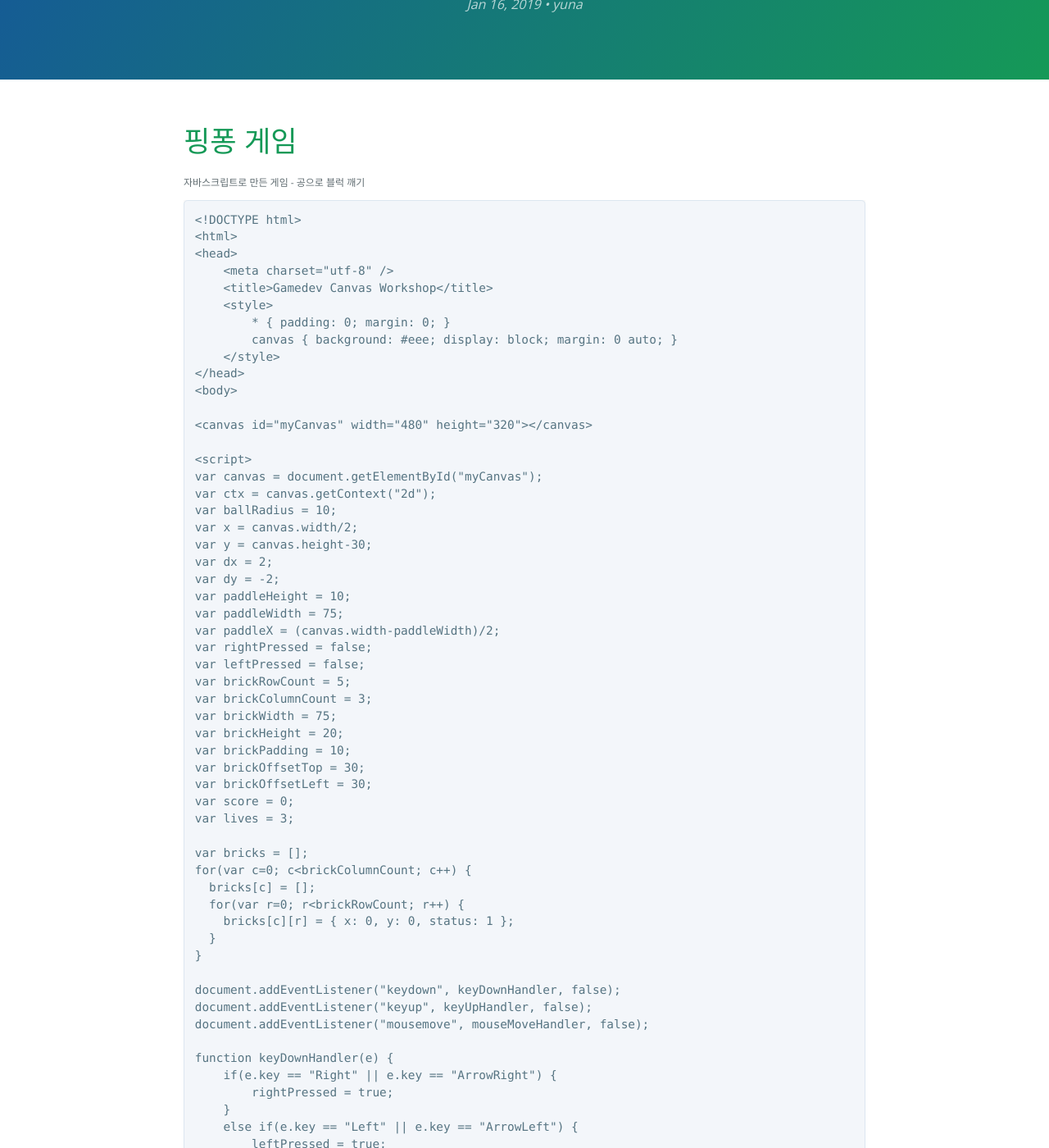
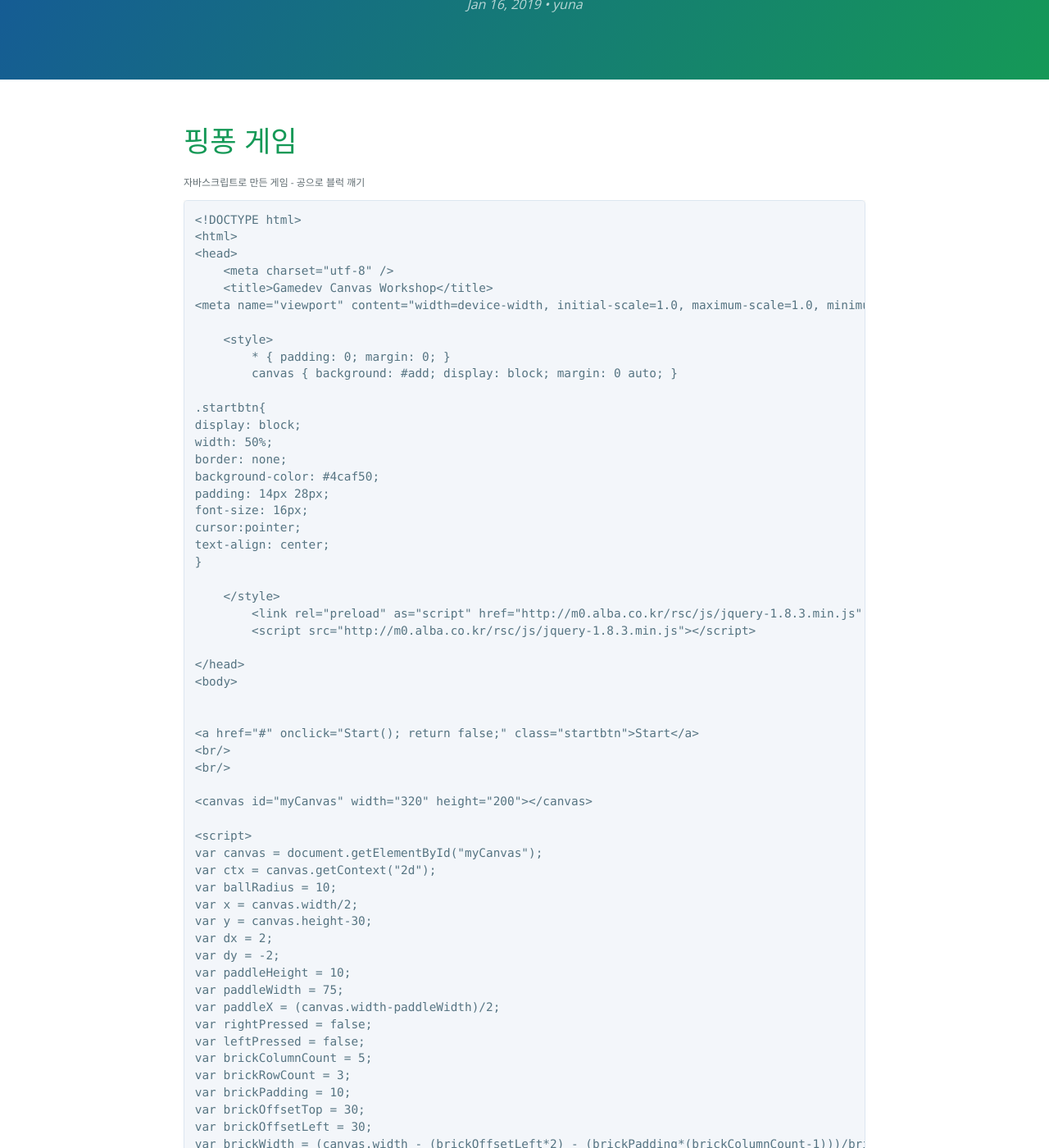
Before and after one commit to zzingyuna/test_site.github.io, a Jekyll site: the page built from _posts/2019-01-16-thrgame.md, in a window 1280 px wide and 1400 px high, scrolled down 277 px. Shown: the whole window at 82% size. Built offline with Jekyll 4.4.1, drawn with Linux system fonts in a browser that asks for light colours; some of the changed text lies outside the part shown.

Commit message:
Update 2019-01-16-thrgame.md

```diff
--- a/_posts/2019-01-16-thrgame.md
+++ b/_posts/2019-01-16-thrgame.md
@@ -12,14 +12,36 @@
 <head>
     <meta charset="utf-8" />
     <title>Gamedev Canvas Workshop</title>
+<meta name="viewport" content="width=device-width, initial-scale=1.0, maximum-scale=1.0, minimum-scale=1.0, user-scalable=no" />
+
     <style>
     	* { padding: 0; margin: 0; }
-    	canvas { background: #eee; display: block; margin: 0 auto; }
+    	canvas { background: #add; display: block; margin: 0 auto; }
+
+.startbtn{
+display: block;
+width: 50%;
+border: none;
+background-color: #4caf50;
+padding: 14px 28px;
+font-size: 16px;
+cursor:pointer;
+text-align: center;
+}
+
     </style>
+	<link rel="preload" as="script" href="http://m0.alba.co.kr/rsc/js/jquery-1.8.3.min.js" />
+	<script src="http://m0.alba.co.kr/rsc/js/jquery-1.8.3.min.js"></script>
+
 </head>
 <body>
 
-<canvas id="myCanvas" width="480" height="320"></canvas>
+
+<a href="#" onclick="Start(); return false;" class="startbtn">Start</a>
+<br/>
+<br/>
+
+<canvas id="myCanvas" width="320" height="200"></canvas>
 
 <script>
 var canvas = document.getElementById("myCanvas");
@@ -34,23 +56,18 @@
 var paddleX = (canvas.width-paddleWidth)/2;
 var rightPressed = false;
 var leftPressed = false;
-var brickRowCount = 5;
-var brickColumnCount = 3;
-var brickWidth = 75;
-var brickHeight = 20;
+var brickColumnCount = 5;
+var brickRowCount = 3;
 var brickPadding = 10;
 var brickOffsetTop = 30;
 var brickOffsetLeft = 30;
+var brickWidth = (canvas.width - (brickOffsetLeft*2) - (brickPadding*(brickColumnCount-1)))/brickColumnCount;
+var brickHeight = 20;
 var score = 0;
 var lives = 3;
+var bricks = [];
+var game;
 
-var bricks = [];
-for(var c=0; c<brickColumnCount; c++) {
-  bricks[c] = [];
-  for(var r=0; r<brickRowCount; r++) {
-    bricks[c][r] = { x: 0, y: 0, status: 1 };
-  }
-}
 
 document.addEventListener("keydown", keyDownHandler, false);
 document.addEventListener("keyup", keyUpHandler, false);
@@ -81,17 +98,21 @@
   }
 }
 function collisionDetection() {
-  for(var c=0; c<brickColumnCount; c++) {
-    for(var r=0; r<brickRowCount; r++) {
+  for(var c=0; c<brickRowCount; c++) {
+    for(var r=0; r<brickColumnCount; r++) {
       var b = bricks[c][r];
       if(b.status == 1) {
         if(x > b.x && x < b.x+brickWidth && y > b.y && y < b.y+brickHeight) {
           dy = -dy;
           b.status = 0;
           score++;
-          if(score == brickRowCount*brickColumnCount) {
-            alert("YOU WIN, CONGRATS!");
-            document.location.reload();
+          if(score == brickColumnCount*brickRowCount) {
+            alert("축하합니다! 이겼습니다");
+            window.cancelAnimationFrame(game);
+			game = undefined;
+            $("a.startbtn").show();
+            return;
+            //document.location.reload();
           }
         }
       }
@@ -114,8 +135,8 @@
   ctx.closePath();
 }
 function drawBricks() {
-  for(var c=0; c<brickColumnCount; c++) {
-    for(var r=0; r<brickRowCount; r++) {
+  for(var c=0; c<brickRowCount; c++) {
+    for(var r=0; r<brickColumnCount; r++) {
       if(bricks[c][r].status == 1) {
         var brickX = (r*(brickWidth+brickPadding))+brickOffsetLeft;
         var brickY = (c*(brickHeight+brickPadding))+brickOffsetTop;
@@ -162,9 +183,14 @@
     }
     else {
       lives--;
-      if(!lives) {
+      //if(!lives) {
+      if(lives < 1) {
         alert("GAME OVER");
-        document.location.reload();
+        window.cancelAnimationFrame(game);
+        //document.location.reload();
+		game = undefined;
+        $("a.startbtn").show();
+		return;
       }
       else {
         x = canvas.width/2;
@@ -185,10 +211,21 @@
 
   x += dx;
   y += dy;
-  requestAnimationFrame(draw);
+  game = window.requestAnimationFrame(draw);
 }
 
-draw();
+function Start(){
+  score = 0;
+  lives = 3;
+	for(var c=0; c<brickRowCount; c++) {
+	  bricks[c] = [];
+	  for(var r=0; r<brickColumnCount; r++) {
+		bricks[c][r] = { x: 0, y: 0, status: 1 };
+	  }
+	}
+  draw();
+  $("a.startbtn").hide();
+}
 </script>
 
 </body>
```
Also changed, not shown: other parts of _posts/2019-01-16-thrgame.md (+1 -1 lines).
